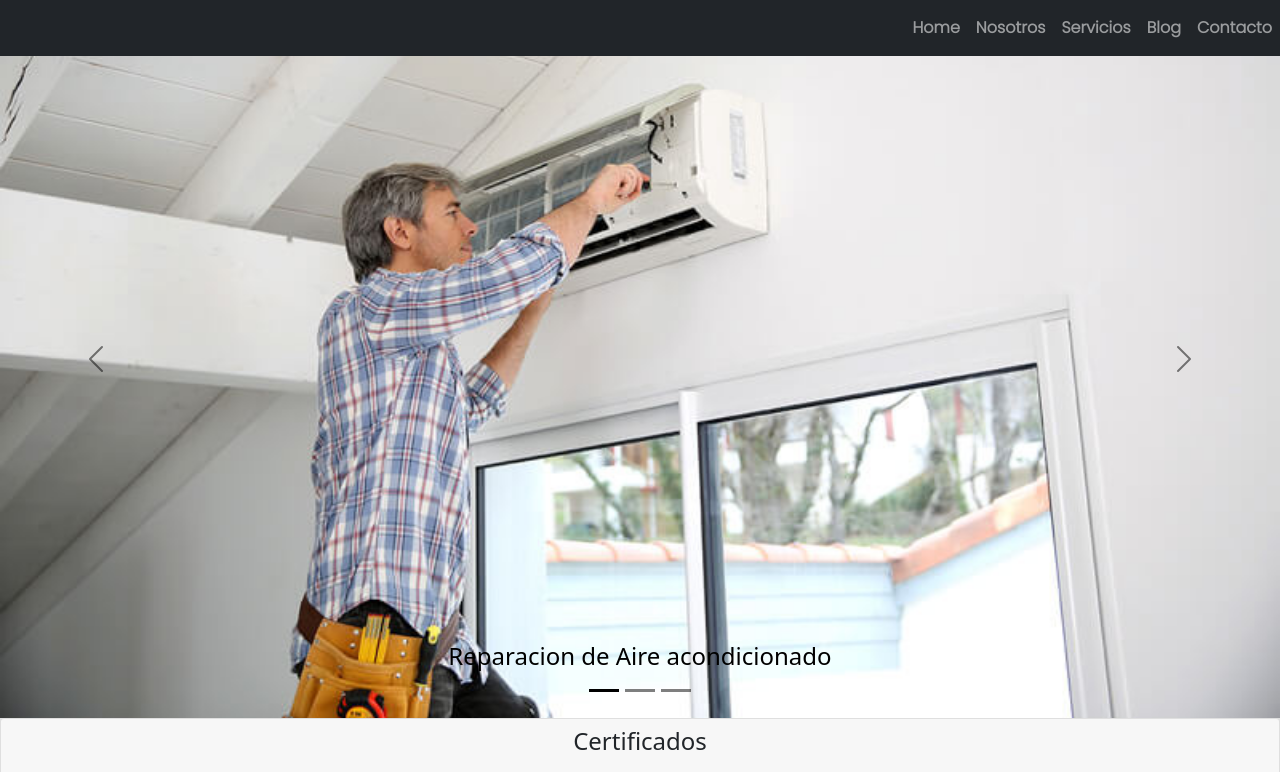
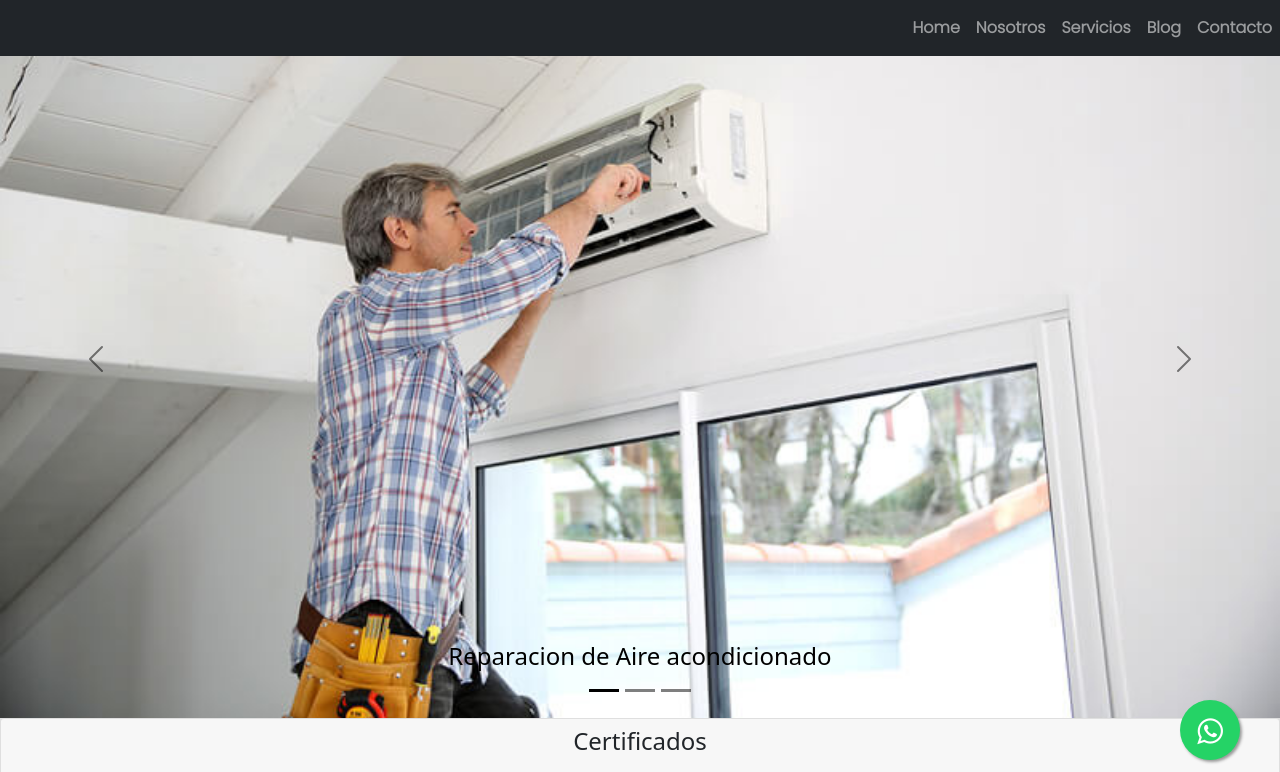
Before and after one commit to juan4856/IdeaEcheverria, a website: page index.html in a window 1280 px wide. Shown: the top 772 px of the page. Drawn offline with nearby package versions, Linux system fonts and the light colour scheme.

Commit message:
boton wpp

```diff
--- a/index.html
+++ b/index.html
@@ -153,6 +153,10 @@
             </div>
           </div>
         </div>
+        <link rel="stylesheet" href="https://maxcdn.bootstrapcdn.com/font-awesome/4.5.0/css/font-awesome.min.css">
+        <a href="https://api.whatsapp.com/send?phone=51955081075&text=Hola%21%20Quisiera%20m%C3%A1s%20informaci%C3%B3n%20sobre%20Varela%202." class="float-wpp" target="_blank">
+        <i class="fa fa-whatsapp my-float-wpp"></i>
+        </a>
 
     </main>
 
--- a/style.css
+++ b/style.css
@@ -337,3 +337,23 @@ ul li:hover{
 
 .mapa {
    text-align: center;}
+
+/* Boton wpp */
+.float-wpp{
+	position:fixed;
+	width:60px;
+	height:60px;
+	bottom:40px;
+	right:40px;
+	background-color:#25d366;
+	color:#FFF;
+	border-radius:50px;
+	text-align:center;
+  font-size:30px;
+	box-shadow: 2px 2px 3px #999;
+  z-index:100;
+}
+
+.my-float-wpp{
+	margin-top:16px;
+}
```
